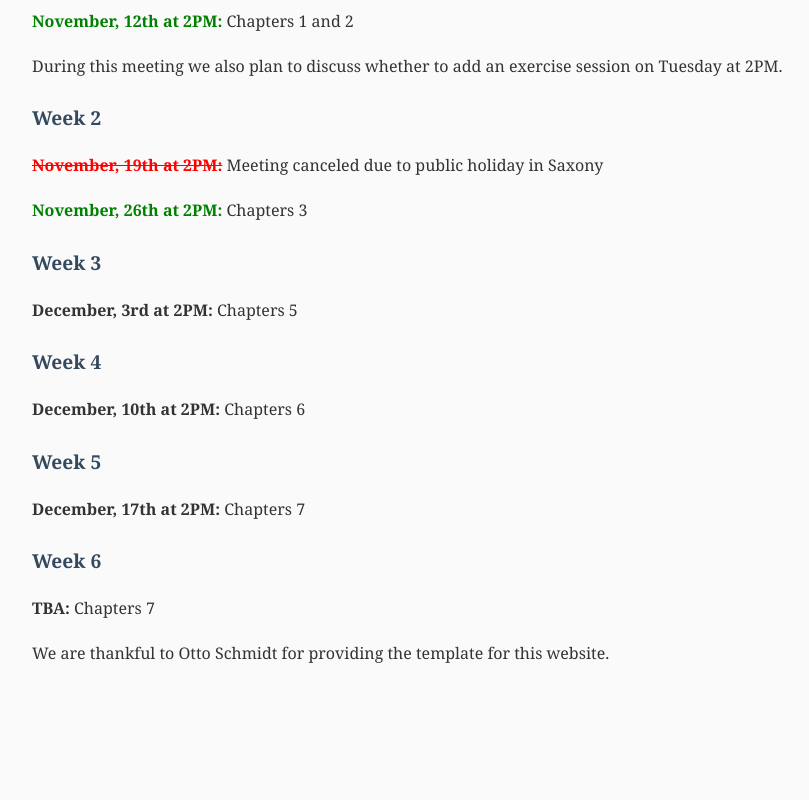
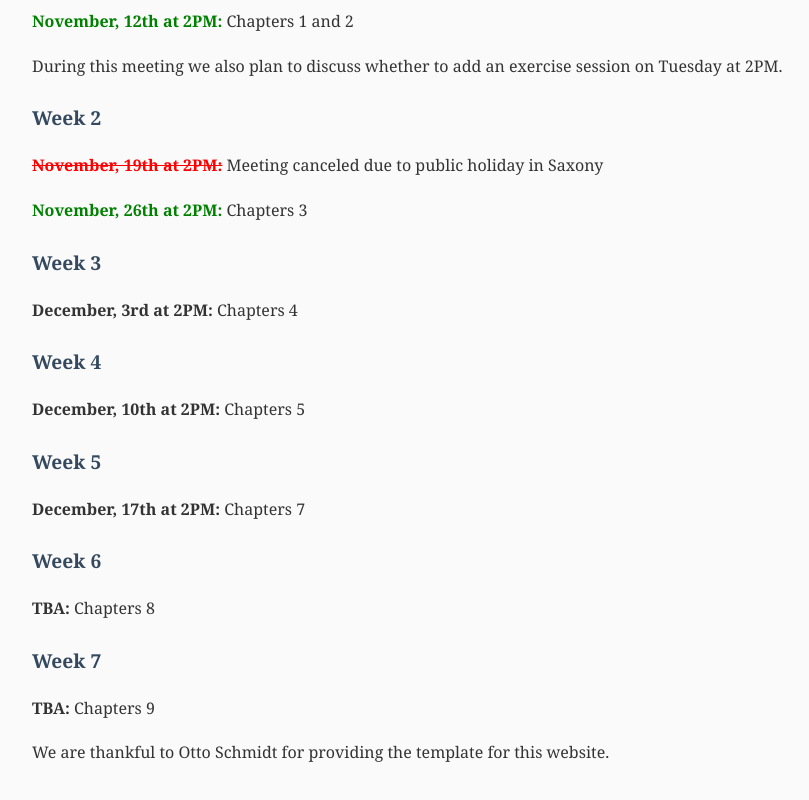
Before and after one commit to AngeloElSaliby/AppliedToricGeometry-ReadingGroup, a plain HTML site: page index.html in a window 1280 px wide. Shown: the part 971-1771 px from the top of the page, without its empty margins (208-1017 px from the left). Before the commit the page ends 1701 px from the top, so only its background shows below. Drawn offline with Linux system fonts and the light colour scheme.

Commit message:
fixed schedule

```diff
--- a/index.html
+++ b/index.html
@@ -124,15 +124,18 @@
   <div class="session"><strong style = "color: green;">November, 26th at 2PM:</strong> Chapters 3</div>
 
   <h3>Week 3</h3>
-  <div class="session"><strong>December, 3rd at 2PM:</strong> Chapters 5</div>
+  <div class="session"><strong>December, 3rd at 2PM:</strong> Chapters 4</div>
   <h3>Week 4</h3>
-  <div class="session"><strong>December, 10th at 2PM:</strong> Chapters 6</div>
+  <div class="session"><strong>December, 10th at 2PM:</strong> Chapters 5</div>
 
   <h3>Week 5</h3>
   <div class="session"><strong>December, 17th at 2PM:</strong> Chapters 7</div>
 
   <h3>Week 6</h3>
-  <div class="session"><strong>TBA:</strong> Chapters 7</div>
+  <div class="session"><strong>TBA:</strong> Chapters 8</div>
+
+  <h3>Week 7</h3>
+  <div class="session"><strong>TBA:</strong> Chapters 9</div>
 
 <p>We are thankful to Otto Schmidt for providing the template for this website.</p>
 </body>
```
